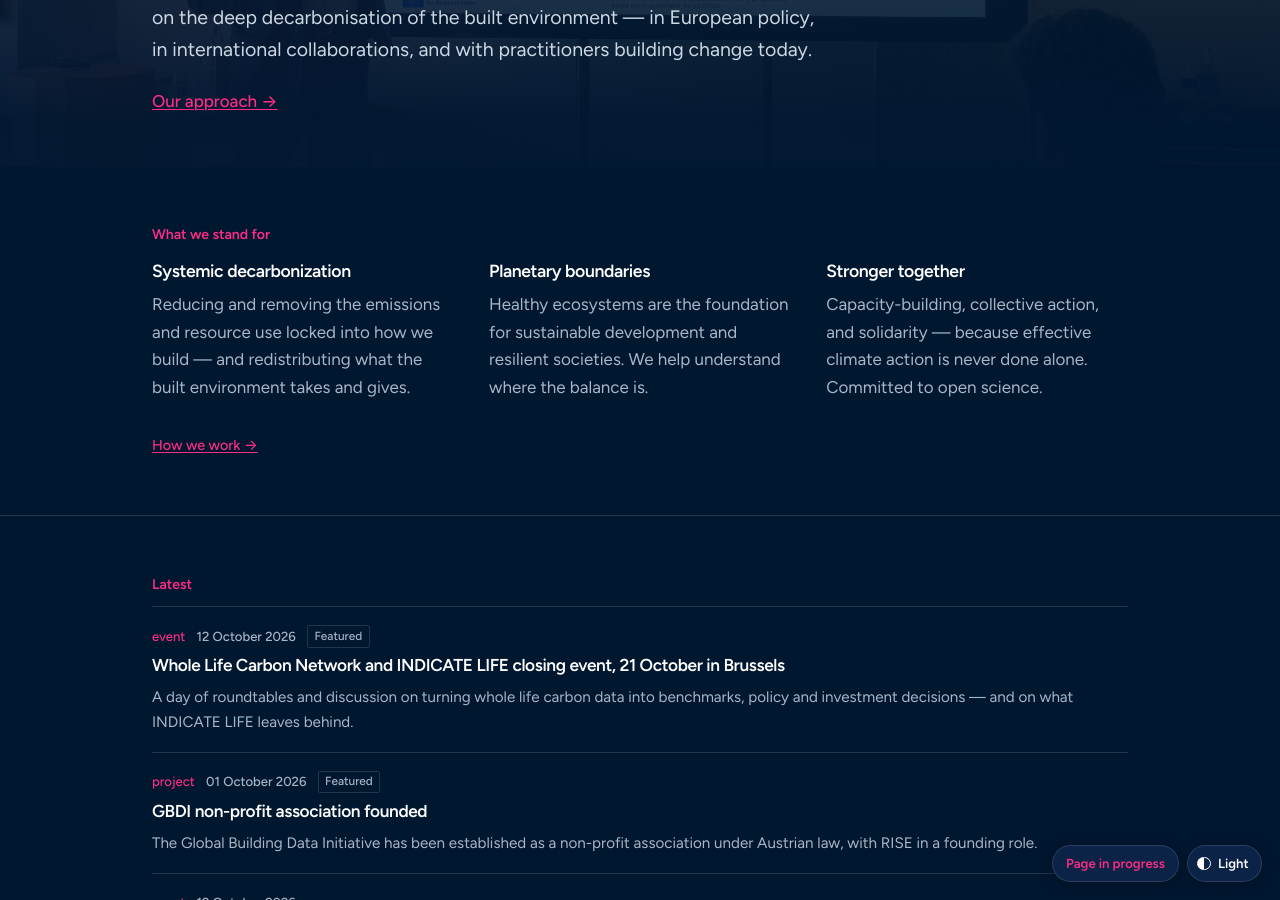
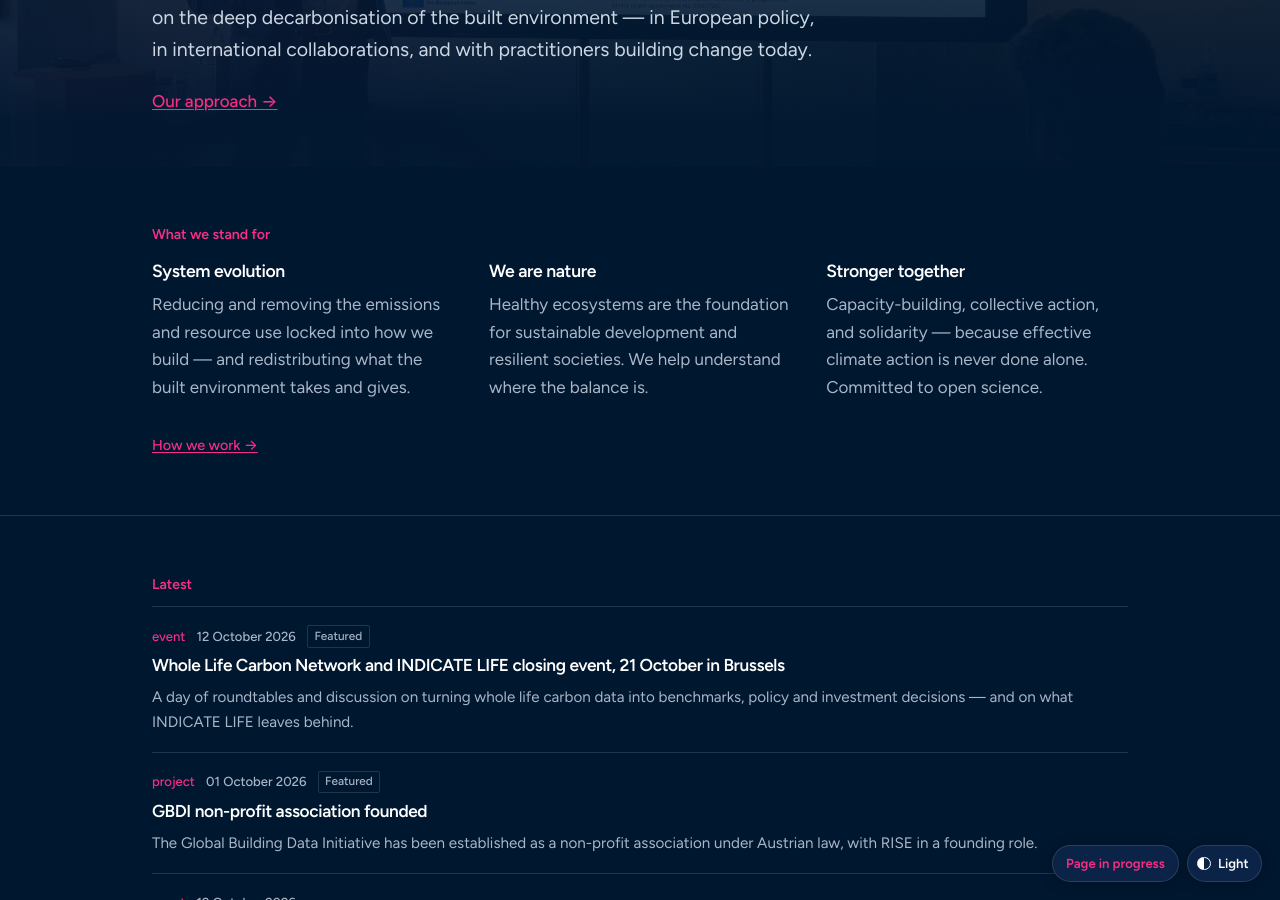
Before and after one commit to mroeck/riselabs.at, a Jekyll site: the page built from index.md, in a window 1280 px wide and 900 px high, scrolled down 516 px. Built offline with Jekyll 4.4.1, drawn with Linux system fonts in a browser that asks for light colours.

Commit message:
Update headings in index.md

```diff
--- a/index.md
+++ b/index.md
@@ -14,13 +14,13 @@ wip: true   # shows the "Page in progress" note by the theme toggle
     <p class="eyebrow">What we stand for</p>
     <div class="cols pillars">
       <div>
-        <h3>Systemic decarbonization</h3>
+        <h3>System evolution</h3>
         <p class="muted">Reducing and removing the emissions and resource use
         locked into how we build — and redistributing what the built
         environment takes and gives.</p>
       </div>
       <div>
-        <h3>Planetary boundaries</h3>
+        <h3>We are nature</h3>
         <p class="muted">Healthy ecosystems are the foundation for sustainable
         development and resilient societies. We help understand where the
         balance is.</p>
```
